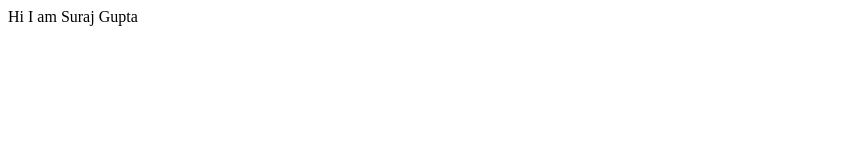
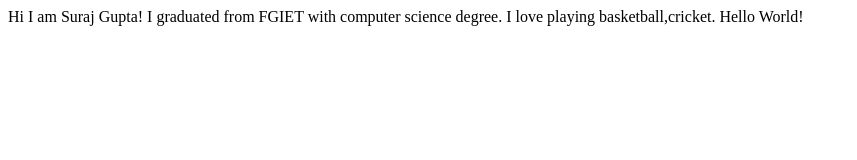
Before and after one commit to Suraj-Gupta4/Portfolio-Site, a plain HTML site: page index.html in a window 1280 px wide. Shown: the whole page, without its empty margins (0-857 px from the left). Drawn offline with Linux system fonts and the light colour scheme.

Commit message:
initial commit

```diff
--- a/index.html
+++ b/index.html
@@ -7,6 +7,9 @@
     <title>Portfolio</title>
 </head>
 <body>
-    Hi I am Suraj Gupta
+    Hi I am Suraj Gupta!
+    I graduated from FGIET with computer science degree.
+    I love playing basketball,cricket.
+    Hello World!
 </body>
 </html>
```
